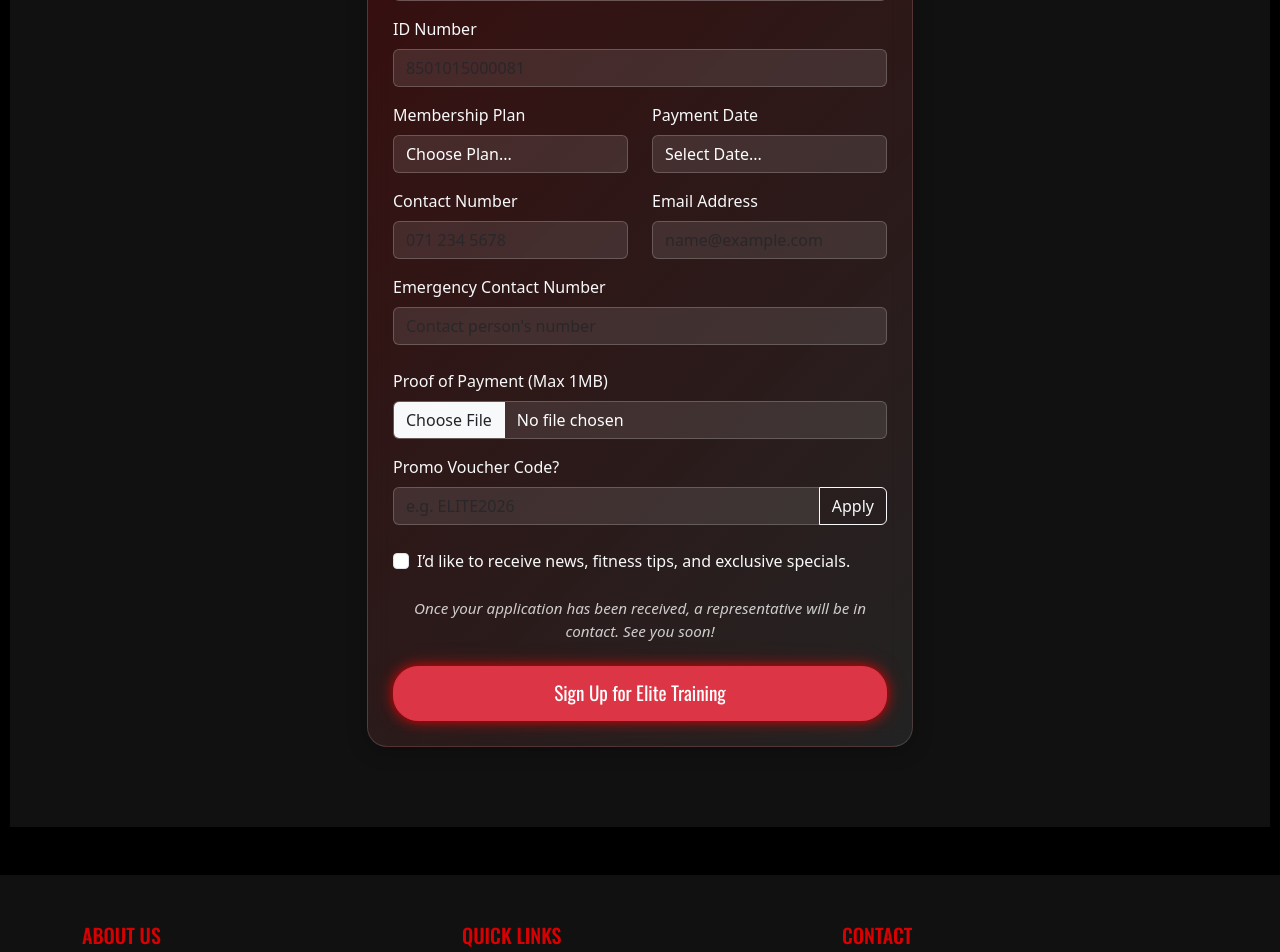
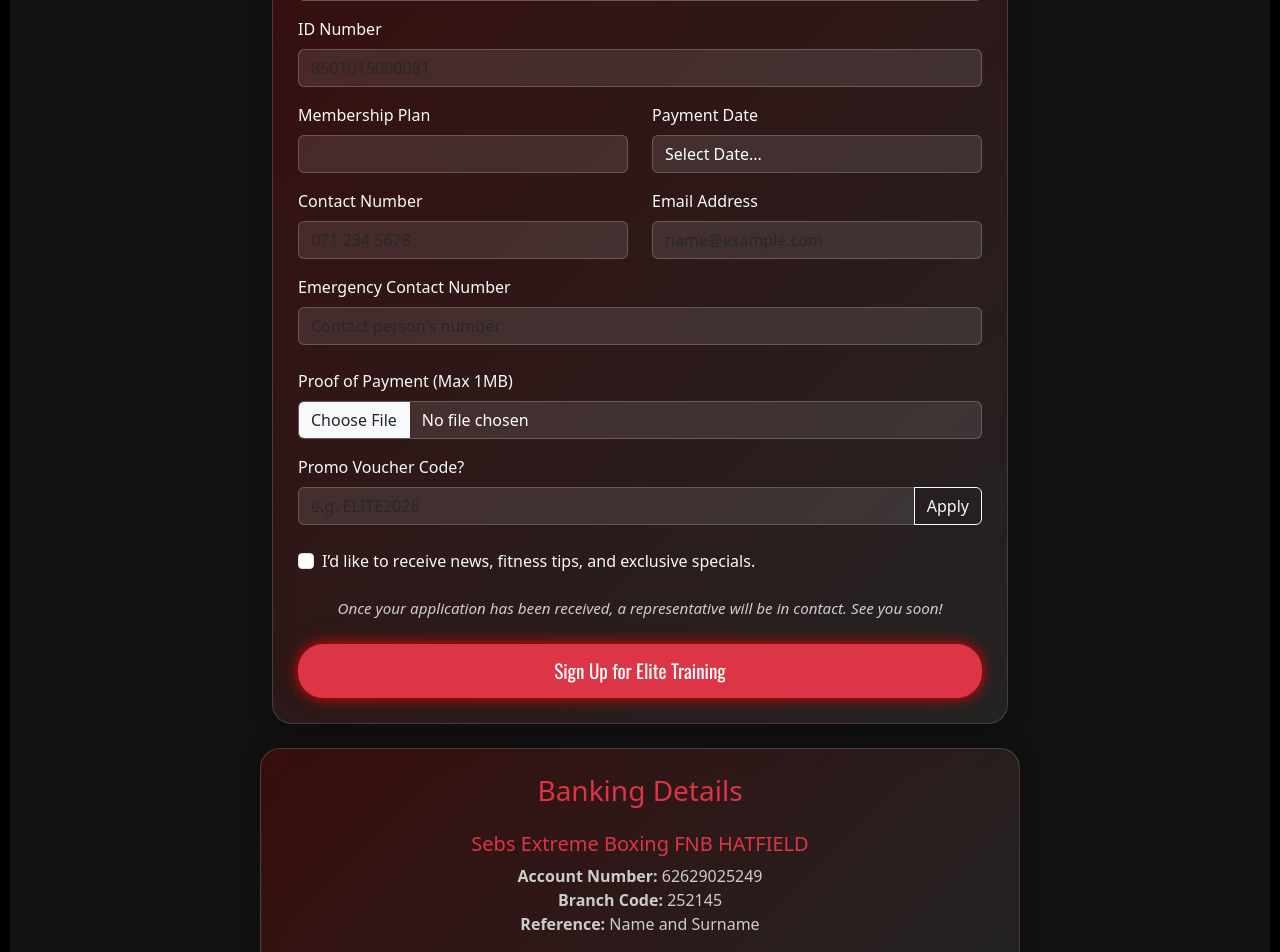
Before and after one commit to PhilipBessong/Portfolio, an Angular app in the folder SebsElite/site/sebselite/: page /join in a window 1280 px wide. Shown: the part 560-1512 px from the top of the page. Built offline with nearby package versions, Linux system fonts and the light colour scheme.

Commit message:
Update to Join and membership pages
Added navigation by membership Id and Banking details

```diff
--- a/SebsElite/site/sebselite/src/app/join/join.html
+++ b/SebsElite/site/sebselite/src/app/join/join.html
@@ -10,7 +10,7 @@
 
     <div class="row align-items-center justify-content-center g-4">
       <!-- Join Form -->
-      <div class="col-lg-6">
+      <div class="col-lg-8">
         <div class="glass-card join-form">
           <form>
             <div class="row">
@@ -79,6 +79,8 @@
                   id="membership"
                   class="form-control"
                   required
+                  [(ngModel)]="selectedPlanId"
+                  name="membership"
                   style="
                     background-color: rgba(255, 255, 255, 0.1);
                     color: white;
@@ -213,11 +215,15 @@
                 I’d like to receive news, fitness tips, and exclusive specials.
               </label>
             </div>
-<div class="mb-4 text-center">
-  <p class="text-light" style="font-size: 0.95rem; opacity: 0.8; font-style: italic;">
-    Once your application has been received, a representative will be in contact. See you soon!
-  </p>
-</div>
+            <div class="mb-4 text-center">
+              <p
+                class="text-light"
+                style="font-size: 0.95rem; opacity: 0.8; font-style: italic"
+              >
+                Once your application has been received, a representative will
+                be in contact. See you soon!
+              </p>
+            </div>
             <div style="text-align: center">
               <button
                 type="submit"
@@ -229,6 +235,17 @@
           </form>
         </div>
       </div>
+      <div class="col-lg-8 story-block glass-card">
+        <h3 class="mb-3 text-danger text-center">Banking Details</h3>
+        <h5 class="mt-4 text-danger text-center">
+          Sebs Extreme Boxing FNB HATFIELD
+        </h5>
+        <ul class="list-unstyled text-center">
+          <li><strong>Account Number:</strong> 62629025249</li>
+          <li><strong>Branch Code:</strong> 252145</li>
+          <li><strong>Reference:</strong> Name and Surname</li>
+        </ul>
+      </div>
     </div>
   </div>
 </section>
--- a/SebsElite/site/sebselite/src/app/join/join.ts
+++ b/SebsElite/site/sebselite/src/app/join/join.ts
@@ -1,18 +1,25 @@
 import { Component } from '@angular/core';
-import { CommonModule,} from '@angular/common';
+import { CommonModule } from '@angular/common';
+import { ActivatedRoute } from '@angular/router';
+import { FormsModule } from '@angular/forms';
 import { Membership, MembershipService } from '../services/membership';
 @Component({
   selector: 'app-join',
-  imports: [CommonModule],
+  imports: [CommonModule, FormsModule],
   templateUrl: './join.html',
-  styleUrl: './join.css'
+  styleUrl: './join.css',
 })
-export class Join  {
+export class Join {
+  membershipPlans: Membership[] = [];
+  selectedPlanId: number | null = null
 
-  membershipPlans: Membership[] = [];
-    constructor(private membershipService: MembershipService) {
+  constructor(private membershipService: MembershipService, private route: ActivatedRoute) {
     this.membershipPlans = this.membershipService.getPlans();
+    this.route.queryParams.subscribe(params => {
+      this.selectedPlanId = params['planId'] ? +params['planId'] : null;
+    });
   }
+
   idValidationError = '';
 
   validateSAID(id: string): boolean {
@@ -28,7 +35,12 @@ validateSAID(id: string): boolean {
     const day = id.substring(4, 6);
 
     const tempDate = new Date(Number(year), Number(month) - 1, Number(day));
-  if (!((tempDate.getMonth() + 1 === Number(month)) && (tempDate.getDate() === Number(day)))) {
+    if (
+      !(
+        tempDate.getMonth() + 1 === Number(month) &&
+        tempDate.getDate() === Number(day)
+      )
+    ) {
       this.idValidationError = 'Invalid Date of Birth in ID.';
       return false;
     }
@@ -73,7 +85,8 @@ onFileSelected(event: any) {
   promoApplied = false;
 
   applyPromo() {
-  const code = (document.getElementById('promoCode') as HTMLInputElement).value;
+    const code = (document.getElementById('promoCode') as HTMLInputElement)
+      .value;
     if (code.trim().length > 0) {
       // Here you would typically call your service to check the code
       console.log('Applying promo:', code);
--- a/SebsElite/site/sebselite/src/app/memberships/memberships.html
+++ b/SebsElite/site/sebselite/src/app/memberships/memberships.html
@@ -35,9 +35,14 @@
                 Price: {{ plan.price | currency:'R':'symbol' }}
               </p>
 
-              <div class="d-grid gap-2 d-sm-flex justify-content-sm-center">
-                <a href="/join" class="btn btn-danger hero-btn w-100">Join Now</a>
-              </div>
+             <div class="d-grid gap-2 d-sm-flex justify-content-sm-center">
+  <button
+    [routerLink]="['/join']"
+    [queryParams]="{ planId: plan.plan_id }"
+    class="btn btn-danger hero-btn w-100">
+    Join Now
+  </button>
+</div>
             </div>
 
           </div>
--- a/SebsElite/site/sebselite/src/app/memberships/memberships.ts
+++ b/SebsElite/site/sebselite/src/app/memberships/memberships.ts
@@ -1,9 +1,10 @@
 import { Component } from '@angular/core';
 import { CommonModule,} from '@angular/common';
+import { RouterLink } from '@angular/router';
 import { Membership, MembershipService } from '../services/membership';
 @Component({
   selector: 'app-memberships',
-  imports: [CommonModule],
+  imports: [CommonModule, RouterLink],
   templateUrl: './memberships.html',
   styleUrl: './memberships.css'
 })
```
Lines whose indentation alone changed are shown as unchanged.
